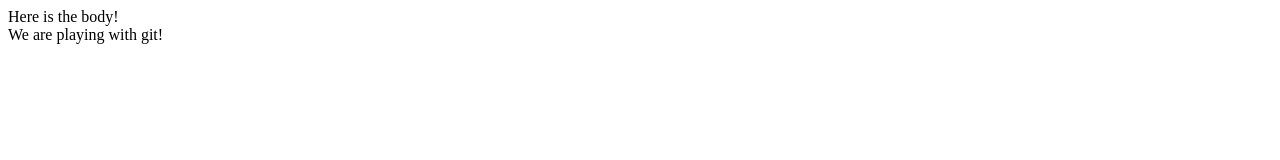
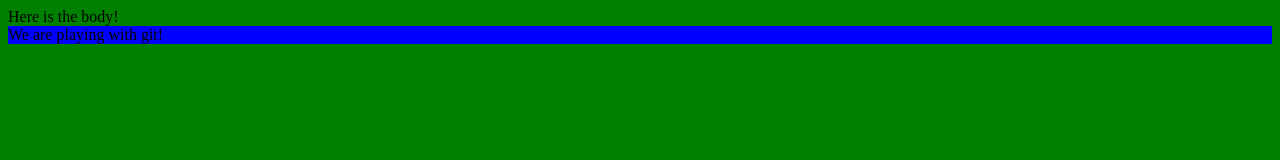
Before and after one commit to cokeaddict56/gitplay, a plain HTML site: page index.html in a window 1280 px wide. Drawn offline with Linux system fonts and the light colour scheme.

Commit message:
added background colors

```diff
--- a/index.html
+++ b/index.html
@@ -3,12 +3,13 @@
 	<title> Title! </title>
 </head>
 
-<body>
+<body style='background-color: green;'>
+
 <div>
 Here is the body!
 </div>
 
-<div>
+<div style='background-color: blue;'>
 We are playing with git!
 </div>
 
```
